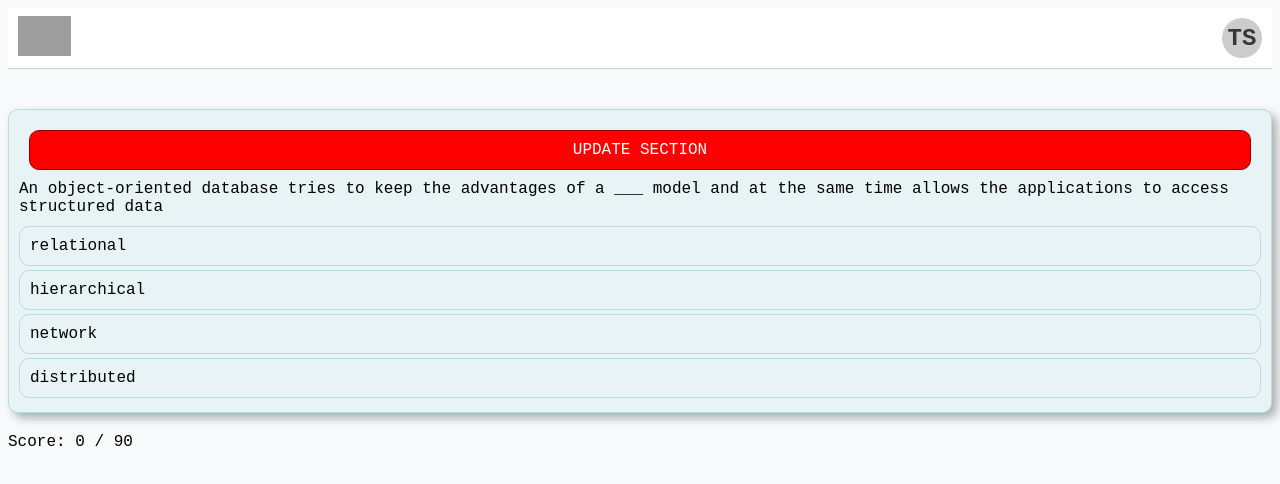
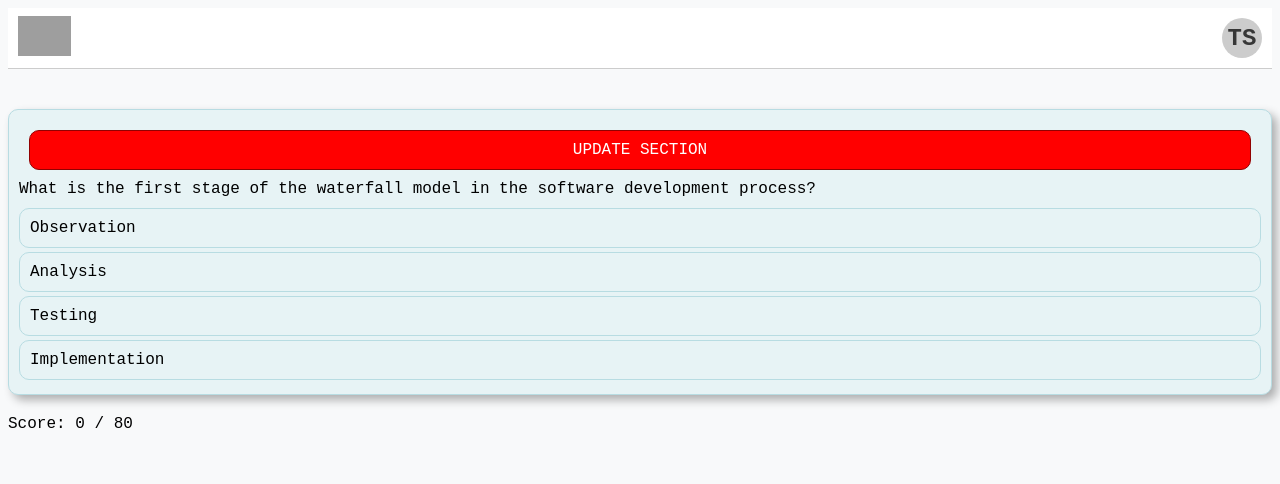
Before and after one commit to Taelo1829/unisa, a React (Create React App) app: page / in a window 1280 px wide. Shown: the top 484 px of the page. Built offline with nearby package versions, Linux system fonts and the light colour scheme; grey boxes are pictures that could not be loaded.

Commit message:
adding question sectionally

```diff
--- a/src/App.js
+++ b/src/App.js
@@ -14,9 +14,29 @@ function App() {
   const [shuffledQuestions, setShuffledQuestions] = useState([]);
 
   useEffect(() => {
-    const shuffled = [...questions].sort(() => Math.random() - 0.5);
-    setShuffledQuestions(shuffled);
+    const randomQuestions = generateRandomQuestions()
+    setShuffledQuestions(randomQuestions);
   }, []);
+
+  function generateRandomQuestions() {
+    let sectionCount = {}
+    let results = []
+    let existingIndexes = []
+    while (results.length < 80) {
+      //random index
+      let ri = parseInt(Math.random() * questions.length - 1)
+      if (!existingIndexes.includes(ri)) {
+        let question = questions[ri]
+        if (!sectionCount[question.section]) sectionCount[question.section] = 1
+        if (sectionCount[question.section] < 20 || !question.section) {
+          sectionCount[question.section]++
+          results.push(question)
+        }
+      }
+    }
+
+    return results
+  }
 
   const handleAnswer = (option) => {
     setSelected(option);
```
